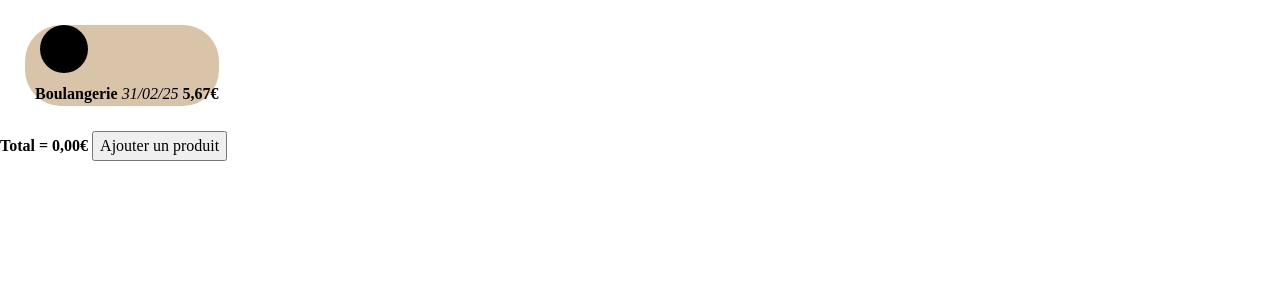
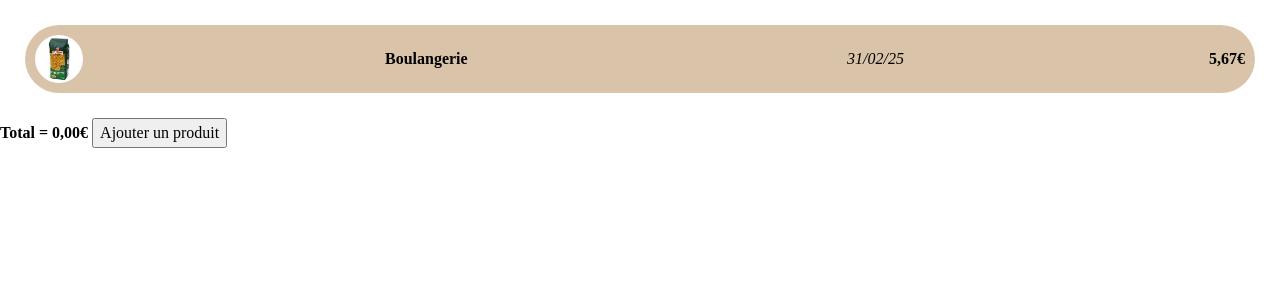
Before and after one commit to C6H804/projectAFEC, a PHP site: page / in a window 1280 px wide. Shown: the part 152-452 px from the top of the page. Run offline with PHP 8.4, Linux system fonts and the light colour scheme.

Commit message:
modification du css pour dépenses pour permettre une indexation du texte des dépenses

```diff
--- a/index.html
+++ b/index.html
@@ -21,10 +21,10 @@
     <main>
         <article class="depenses_container">
             <div class="depense">
-                <img class="image_depense" src="images/depenses_placeholder.jpg" alt="image de la depense" width="48" height="48">
-                <strong class="nom_depense">Boulangerie</strong>
-                <i class="date_depense">31/02/25</i>
-                <strong class="prix_total_depense">5,67€</strong>
+                <div class="image_depense"><img src="images/pates.jpg" alt="image de la depense" width="48" height="48"></div>
+                <div class="nom_depense"><strong>Boulangerie</strong></div>
+                <div class="date_depense"><i>31/02/25</i></div>
+                <div class="prix_total_depense"><strong>5,67€</strong></div>
             </div>
 
         </article>
--- a/style.css
+++ b/style.css
@@ -1,47 +1,77 @@
 /* 1. Use a more-intuitive box-sizing model */
-*, *::before, *::after {
+*,
+*::before,
+*::after {
   box-sizing: border-box;
 }
+
 /* 2. Remove default margin */
 * {
   margin: 0;
 }
+
 /* 3. Enable keyword animations */
 @media (prefers-reduced-motion: no-preference) {
   html {
     interpolate-size: allow-keywords;
   }
 }
+
 body {
   /* 4. Add accessible line-height */
   line-height: 1.5;
   /* 5. Improve text rendering */
   -webkit-font-smoothing: antialiased;
 }
+
 /* 6. Improve media defaults */
-  img, picture, video, canvas, svg {
+img,
+picture,
+video,
+canvas,
+svg {
   display: block;
   max-width: 100%;
 }
+
 /* 7. Inherit fonts for form controls */
-  input, button, textarea, select {
+input,
+button,
+textarea,
+select {
   font: inherit;
 }
+
 /* 8. Avoid text overflows */
-  p, h1, h2, h3, h4, h5, h6 {
+p,
+h1,
+h2,
+h3,
+h4,
+h5,
+h6 {
   overflow-wrap: break-word;
 }
+
 /* 9. Improve line wrapping */
 p {
   text-wrap: pretty;
 }
-  h1, h2, h3, h4, h5, h6 {
+
+h1,
+h2,
+h3,
+h4,
+h5,
+h6 {
   text-wrap: balance;
 }
+
 /*
     10. Create a root stacking context
   */
-  #root, #__next {
+#root,
+#__next {
   isolation: isolate;
 }
 
@@ -56,7 +86,7 @@
 }
 
 body {
-    margin:0px;
+  margin: 0px;
   padding: 0px;
 }
 
@@ -67,13 +97,14 @@ header {
   padding: 25px;
   background-color: var(--colorA);
 }
+
 .photo_profil {
   border: solid 5px black;
   border-radius: 100%;
 }
 
 .logo {
-    border:solid 3px black;
+  border: solid 3px black;
   border-radius: 30px;
 }
 
@@ -81,18 +112,45 @@ header {
   text-align: center;
 }
 
+.depense_container {
+  display: flex;
+}
+
 .depense {
+  display: flex;
+  flex-wrap: nowrap;
+  align-items: center;
+  justify-content: space-between;
+
   background-color: var(--colorA);
-    width: fit-content;
-    margin:25px;
+  padding:10px;
+  margin: 25px;
   border-radius: 36px;
 }
+
 .image_depense {
-    margin-left: 15px;
-    margin-top: 9px;
-    margin-bottom: 9px;
+  display: flex;
+  justify-content: flex-start;
+  order: -1;
+}
+
+
+.image_depense >img {
   border-radius: 100%;
 }
+
+
 .nom_depense {
-    margin-left: 10px;
+  order: 0;
+  width: 160px;
+
 }
+
+.date_depense {
+  order: 1;
+  width: 60px;
+}
+
+.prix_total_depense {
+  order: 2;
+}
```
Lines whose indentation alone changed are shown as unchanged.
